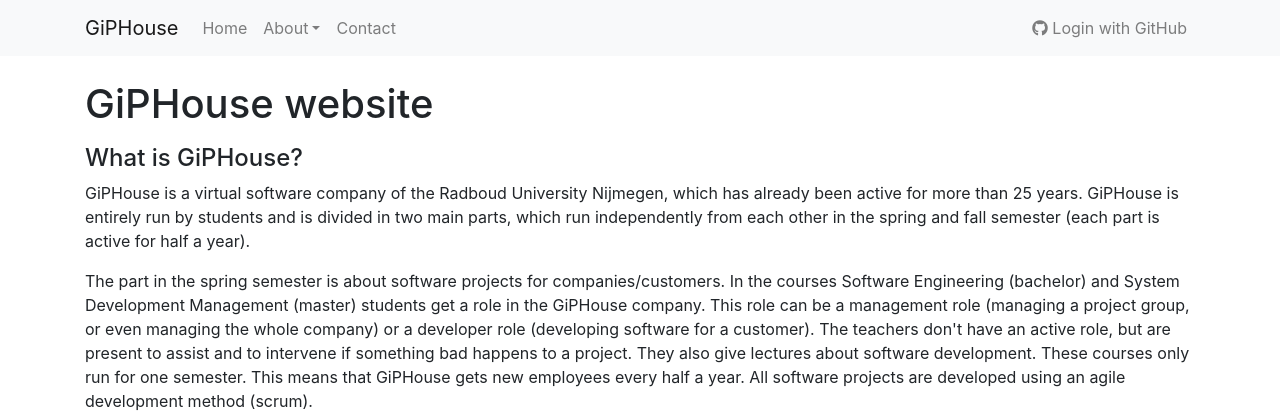
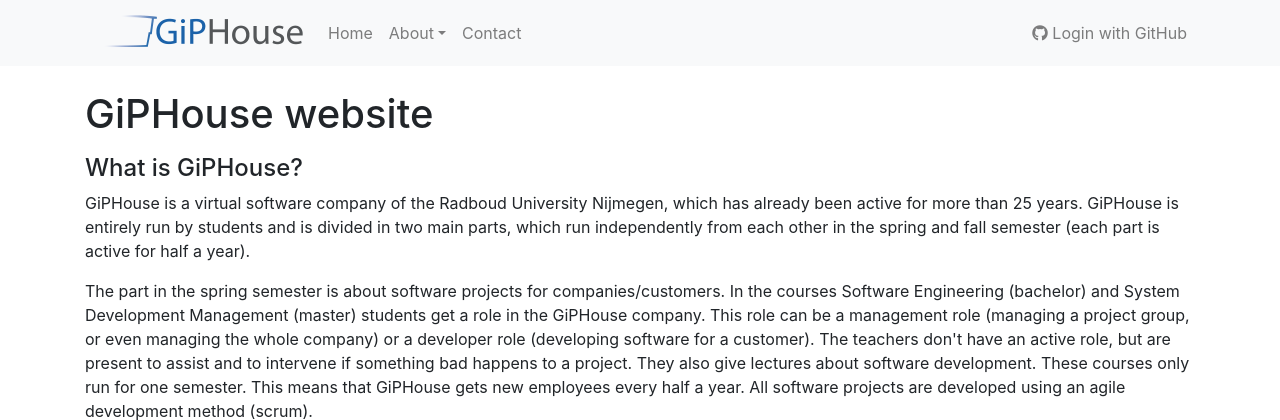
Before and after one commit to GiPHouse/Website, a Django app: page /about/ in a window 1280 px wide. Shown: the top 420 px of the page. Run offline with Django 3.2, Linux system fonts and the light colour scheme; data that the repository does not hold is empty; style sheets or scripts are compiled from the project's sources; some libraries are stand-ins or nearby versions.

Commit message:
Added logo to header

```diff
--- a/website/giphousewebsite/templates/header.html
+++ b/website/giphousewebsite/templates/header.html
@@ -2,7 +2,7 @@
 
 <nav class="navbar navbar-expand-lg navbar-light bg-light">
     <div class="container">
-        <a class="navbar-brand" href="{% url 'home' %}">GiPHouse</a>
+        <a class="navbar-brand" href="{% url 'home' %}"><img src="static/logo.png" alt="GiPHouse"></a>
         <button class="navbar-toggler" type="button" data-toggle="collapse" data-target="#navbarSupportedContent"
                 aria-controls="navbarSupportedContent" aria-expanded="false" aria-label="Toggle navigation">
             <span class="navbar-toggler-icon"></span>
```
Also changed, not shown: website/giphousewebsite/static/logo.png (added).
